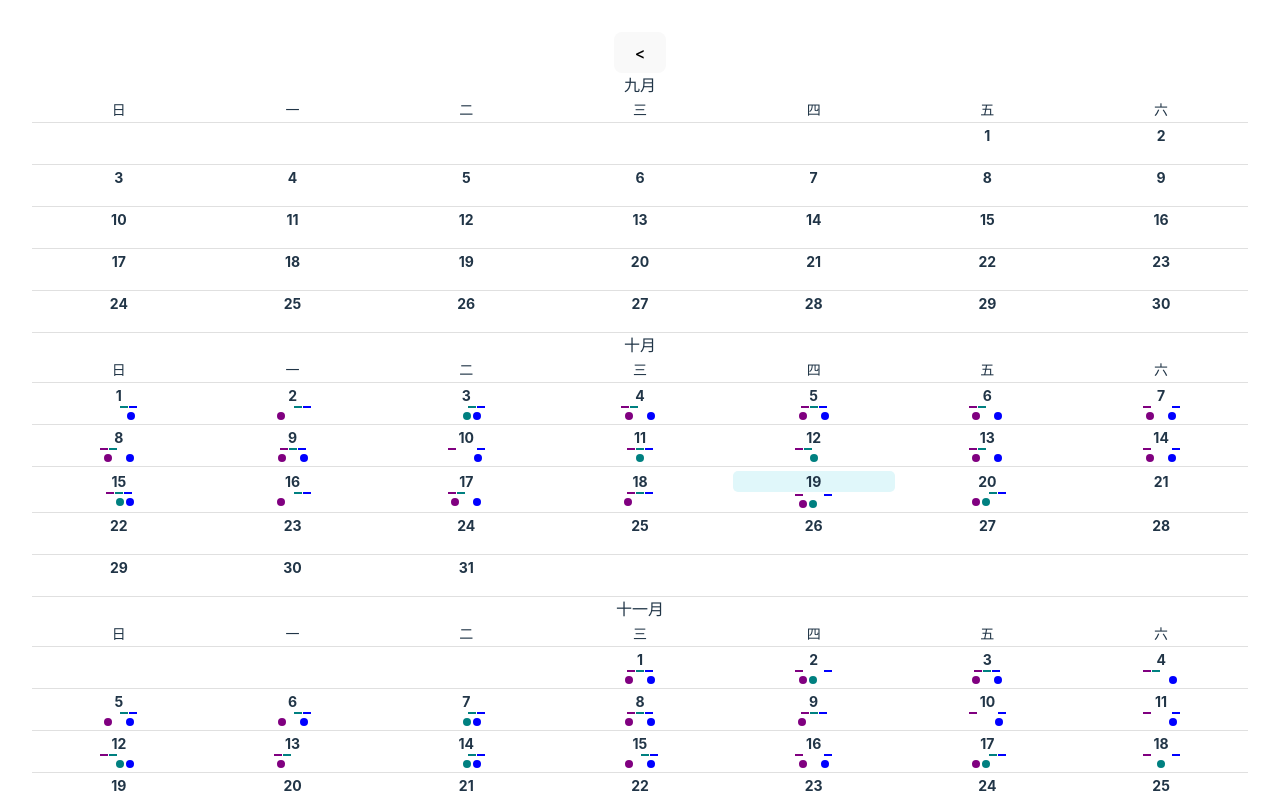
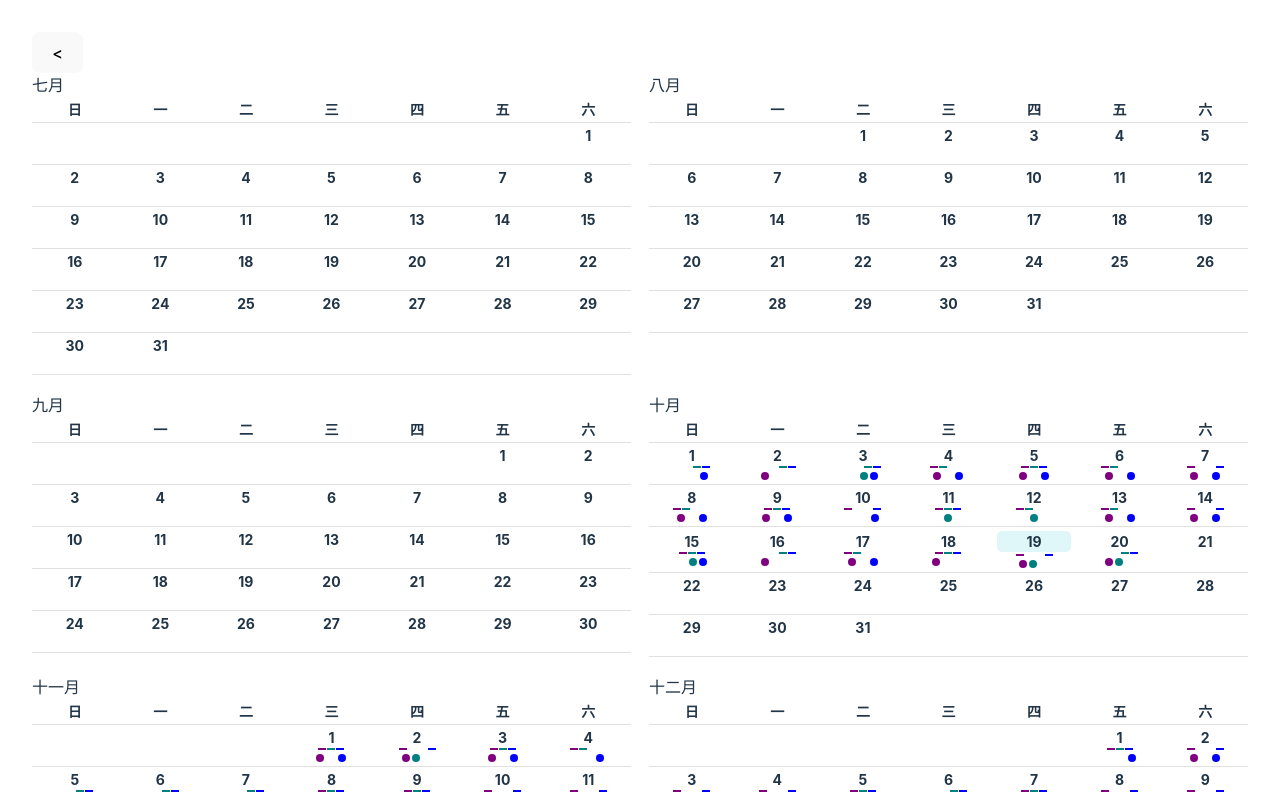
Before and after one commit to gh286991/mobile-swipe-calendar, a React (Vite) app: page / in a window 1280 px wide. Shown: the top 794 px of the page. Built offline with nearby package versions, Linux system fonts and the light colour scheme.

Commit message:
feat:桌面版本

```diff
--- a/package.json
+++ b/package.json
@@ -1,6 +1,6 @@
 {
   "name": "mobile-swipe-calendar",
-  "version": "0.0.14",
+  "version": "0.0.16",
   "type": "module",
   "main": "dist/mobile-swipe-calendar.js",
   "types": "dist/mobile-swipe-calendar.d.ts",
--- a/src/App.css
+++ b/src/App.css
@@ -1,8 +1,6 @@
 #root {
-  max-width: 1280px;
   margin: 0 auto;
   padding: 2rem;
-  text-align: center;
 }
 
 .logo {
--- a/src/Module/Calendar/index.tsx
+++ b/src/Module/Calendar/index.tsx
@@ -4,6 +4,8 @@ import MonthView from "../../Component/MonthView";
 
 import { useCalendarContext } from "./CalendarContext";
 import { DateColorsConfig } from "../../Const/colors";
+
+import style from "./style.module.scss";
 
 type Props = {
   dateColorsConfig: DateColorsConfig[];
@@ -27,6 +29,27 @@ function Calendar({ dateColorsConfig, onClick }: Props) {
       addMonths(focusMonth, 1),
     ]);
   }, [focusMonth]);
+
+  const updateMonthsToShow = useCallback(() => {
+    const width = window.innerWidth;
+    const isDesktop = width >= 768;
+    const months = isDesktop ? 6 : 3;
+
+    setMonthsToShow(
+      Array.from({ length: months }, (_, i) =>
+        subMonths(focusMonth, Math.floor(months / 2) - i),
+      ),
+    );
+  }, [focusMonth]);
+
+  useEffect(() => {
+    updateMonthsToShow();
+    window.addEventListener("resize", updateMonthsToShow);
+
+    return () => {
+      window.removeEventListener("resize", updateMonthsToShow);
+    };
+  }, [updateMonthsToShow]);
 
   const handleTouchStart = useCallback((e: React.TouchEvent) => {
     setTouchStartY(e.touches[0].clientY);
@@ -73,6 +96,7 @@ function Calendar({ dateColorsConfig, onClick }: Props) {
         onTouchMove={handleTouchMove}
         onWheel={handleWheel}
         style={{ overflowY: "auto", height: "100%" }}
+        className={style.calendarContainer}
       >
         {monthsToShow.map((month) => (
           <MonthView
--- a/src/Module/Calendar/style.module.scss
+++ b/src/Module/Calendar/style.module.scss
@@ -1,3 +1,12 @@
-.test {
-    color: red;
-}
+// 假设手机和平板的宽度小于 768px
+.calendarContainer {
+    overflow-y: auto;
+    height: 100%;
+
+    @media (min-width: 768px) {
+      display: grid;
+      grid-template-columns: repeat(2, 1fr); // 两列，每列占用可用空间的一半
+      grid-gap: 18px; // 格子之间的间隙
+
+    }
+  }
--- a/src/Module/LegendPage/index.tsx
+++ b/src/Module/LegendPage/index.tsx
@@ -1,3 +1,4 @@
+import React from "react";
 // 導入組件和樣式
 import DayCell from "../../Component/DayCell";
 import { eventColors, typeColors } from "../../Const/colors";
@@ -55,7 +56,7 @@ const legendItems = [
   },
 ];
 
-const LegendPage = () => {
+const LegendPage: React.FC = () => {
   return (
     <div>
       <div className={style.itemContainer}>
--- a/src/index.css
+++ b/src/index.css
@@ -7,11 +7,7 @@
   color: rgba(255, 255, 255, 0.87);
   background-color: #242424;
 
-  font-synthesis: none;
-  text-rendering: optimizeLegibility;
-  -webkit-font-smoothing: antialiased;
-  -moz-osx-font-smoothing: grayscale;
-  -webkit-text-size-adjust: 100%;
+
 }
 
 a {
```
